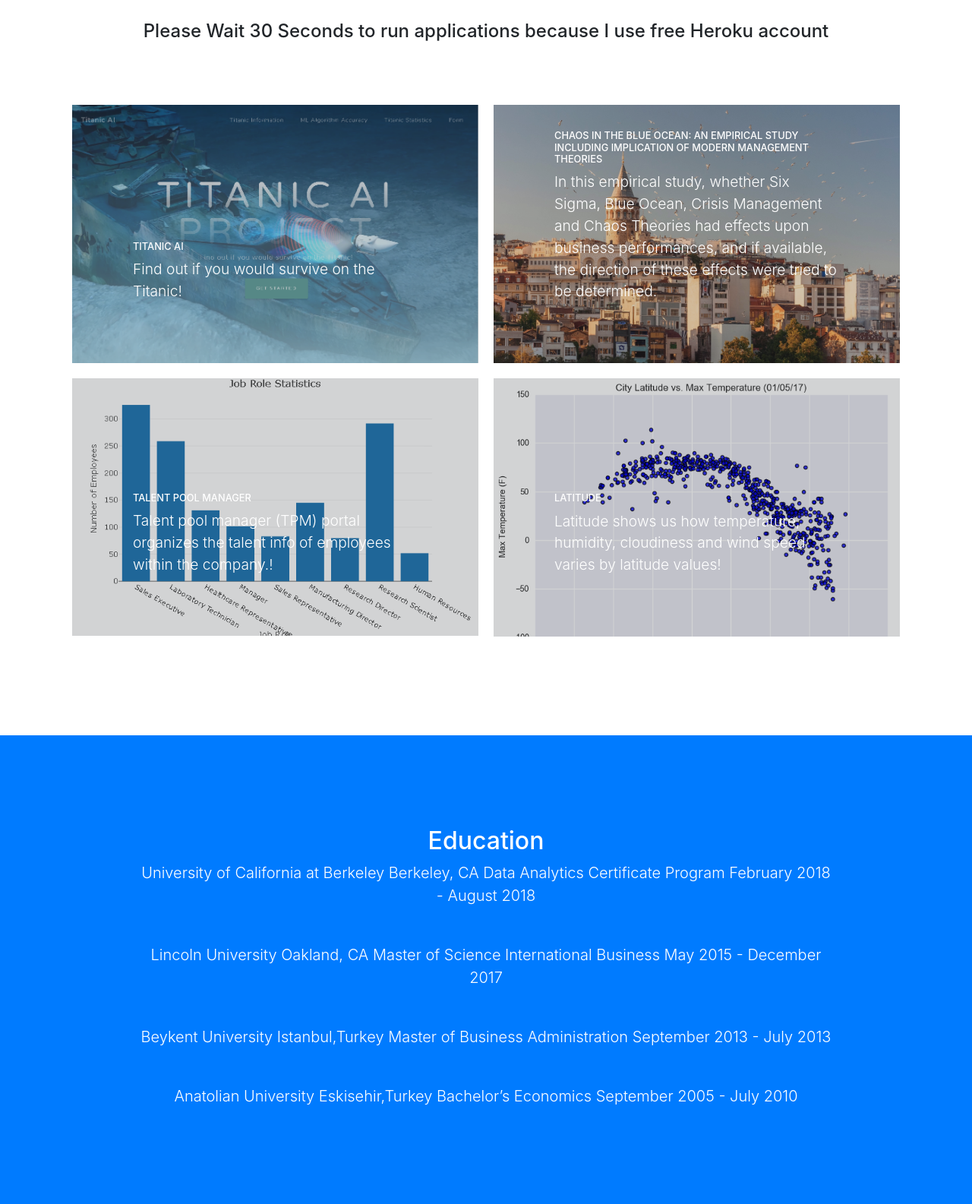
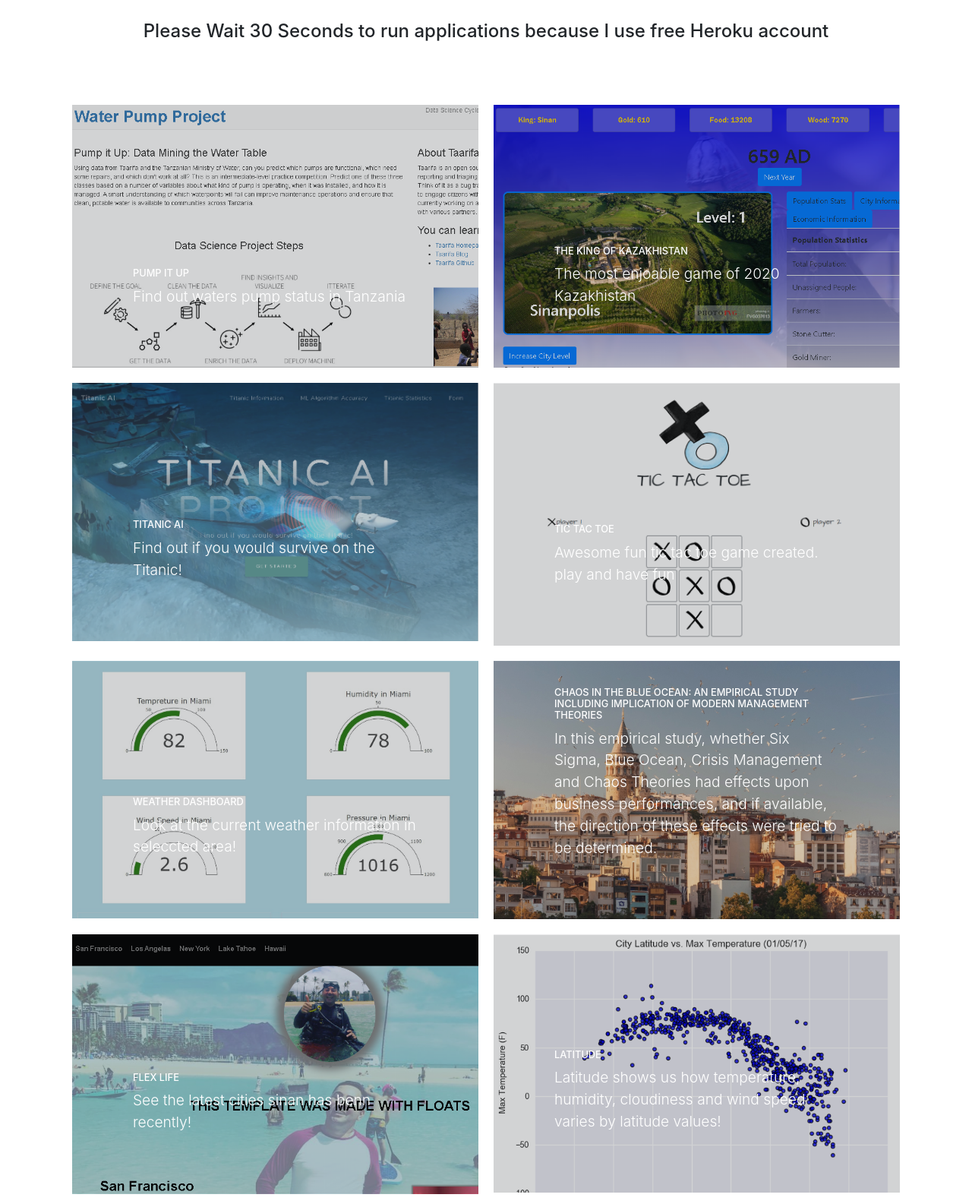
Before and after one commit to sinancengiz/sinancengiz.github.io, a website with bundled scripts: page index.html in a window 1280 px wide. Shown: the part 1600-3185 px from the top of the page at 76% size. Built offline with nearby package versions, Linux system fonts and the light colour scheme.

Commit message:
new projects added

```diff
--- a/css/stylish-portfolio.css
+++ b/css/stylish-portfolio.css
@@ -239,6 +239,7 @@ h6 {
   overflow: hidden;
   max-width: 530px;
   margin: auto auto 1rem;
+
 }
 
 .portfolio-item .caption {
--- a/index.html
+++ b/index.html
@@ -155,6 +155,28 @@
         </div>
         <div class="row no-gutters">
           <div class="col-lg-6" style="padding:10px">
+            <a class="portfolio-item" href="https://pump-it-up-with-sinan.herokuapp.com/" target="_blank">
+              <span class="caption">
+                <span class="caption-content">
+                  <h2>Pump it Up</h2>
+                  <p class="mb-0">Find out waters pump status in Tanzania</p>
+                </span>
+              </span>
+              <img class="img-fluid" src="img/pump_it_up.png" alt="talent_pool">
+            </a>
+          </div>
+          <div class="col-lg-6" style="padding:10px">
+            <a class="portfolio-item" href="https://pump-it-up-with-sinan.herokuapp.com/" target="_blank">
+              <span class="caption">
+                <span class="caption-content">
+                  <h2>The King of Kazakhistan</h2>
+                  <p class="mb-0">The most enjoable game of 2020 Kazakhistan </p>
+                </span>
+              </span>
+              <img class="img-fluid" src="img/king_of_kazaks.png" alt="Istanbul" >
+            </a>
+          </div>
+          <div class="col-lg-6" style="padding:10px">
             <a class="portfolio-item" href="https://titanic-showcase-app.herokuapp.com/" target="_blank">
               <span class="caption">
                 <span class="caption-content">
@@ -163,6 +185,28 @@
                 </span>
               </span>
               <img class="img-fluid" src="img/Titanic_1.png" alt="talent_pool">
+            </a>
+          </div>
+          <div class="col-lg-6" style="padding:10px">
+            <a class="portfolio-item" href="https://create-react-app-phi-seven.vercel.app/" target="_blank">
+              <span class="caption">
+                <span class="caption-content">
+                  <h2>TIC TAC TOE</h2>
+                  <p class="mb-0">Awesome fun tic tac toe game created. play and have fun </p>
+                </span>
+              </span>
+              <img class="img-fluid" src="img/tic_tac_toe.png" alt="Istanbul" >
+            </a>
+          </div>
+          <div class="col-lg-6" style="padding:10px">
+            <a class="portfolio-item" href="https://sleepy-edison-c3e20a.netlify.app/" target="_blank">
+              <span class="caption">
+                <span class="caption-content">
+                  <h2>Weather Dashboard</h2>
+                  <p class="mb-0">Look at the current weather information in seleccted area!</p>
+                </span>
+              </span>
+              <img class="img-fluid" src="img/weather_dashboard.jpg" alt="talent_pool">
             </a>
           </div>
           <div class="col-lg-6" style="padding:10px">
@@ -178,14 +222,14 @@
             </a>
           </div>
           <div class="col-lg-6" style="padding:10px">
-            <a class="portfolio-item" href="https://talentsource.herokuapp.com/" target="_blank">
+            <a class="portfolio-item" href="https://code-the-dream-school.github.io/front-end-1-week-1-will-say-week-2-on-your-repo-sinancengiz/" target="_blank">
               <span class="caption">
                 <span class="caption-content">
-                  <h2>Talent Pool Manager</h2>
-                  <p class="mb-0">Talent pool manager (TPM) portal organizes the talent info of employees within the company.!</p>
+                  <h2>Flex Life</h2>
+                  <p class="mb-0">See the latest cities sinan has benn recently!</p>
                 </span>
               </span>
-              <img class="img-fluid" src="img/talent_pool.png" alt="talent_pool">
+              <img class="img-fluid" src="img/flex_web.png" alt="talent_pool">
             </a>
           </div>
           <div class="col-lg-6" style="padding:10px">
```
Also changed, not shown: img/flex_web.png (added), img/king_of_kazaks.png (added), img/pump_it_up.png (added), img/tic_tac_toe.png (added), img/weather_dashboard.jpg (added).
